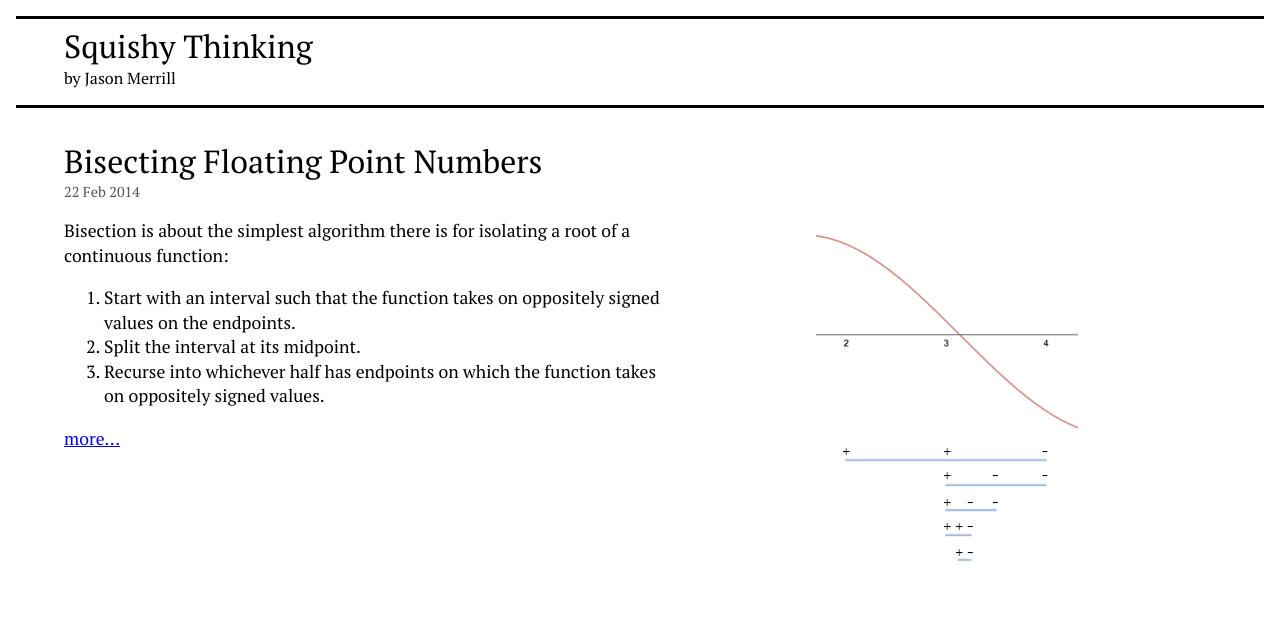
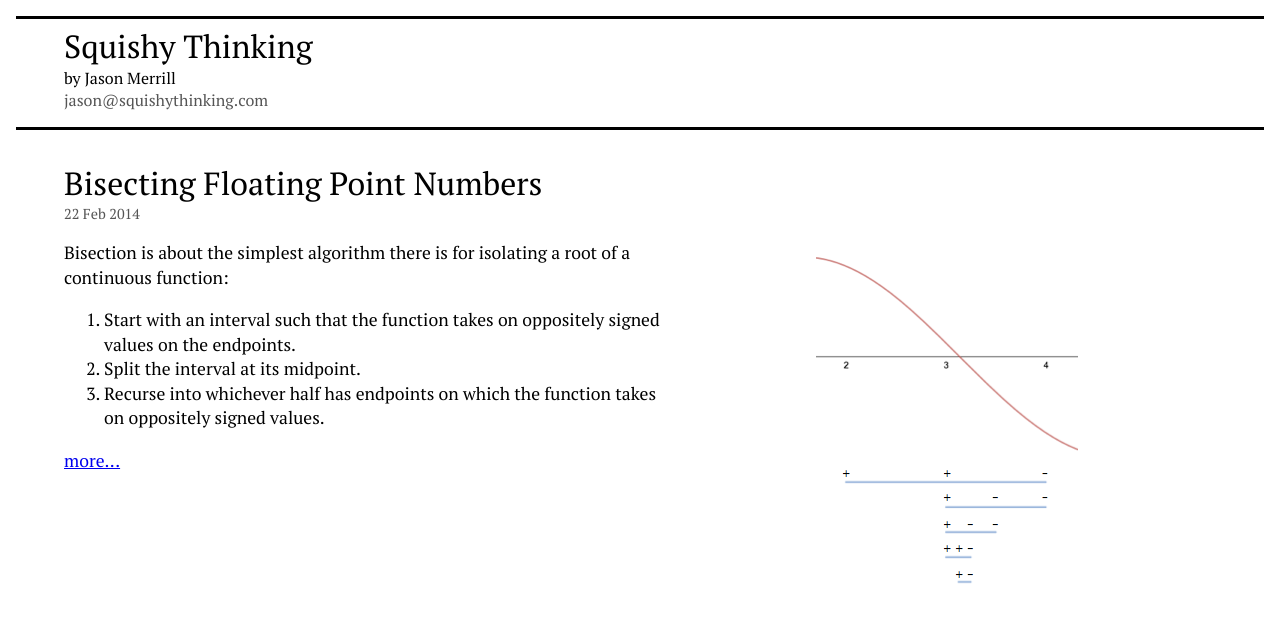
Before and after one commit to jwmerrill/jwmerrill.github.io, a Jekyll site: the page built from index.html, in a window 1280 px wide. Shown: the top 622 px of the page. Built offline with Jekyll 4.4.1, drawn with Linux system fonts in a browser that asks for light colours; nearby versions of some CDN libraries.

Commit message:
Add e-mail address to byline.

```diff
--- a/_layouts/index.html
+++ b/_layouts/index.html
@@ -14,7 +14,7 @@
   <div class="header">
     <div class="header-inner">
       <h1><a href="./">Squishy Thinking</a></h2>
-      <div class="byline">by Jason Merrill</div>
+      <div class="byline">by Jason Merrill<br /><a href="mailto:jason@squishythinking.com">jason@squishythinking.com</a></div>
     </div>
   </div>
   <div class="main">
--- a/_layouts/post.html
+++ b/_layouts/post.html
@@ -13,7 +13,7 @@
   <div class="header">
     <div class="header-inner">
       <h3><a href="/">Squishy Thinking</a></h2>
-      <div class="byline">by Jason Merrill</div>
+      <div class="byline">by Jason Merrill<br /><a href="mailto:jason@squishythinking.com">jason@squishythinking.com</a></div>
     </div>
   </div>
   <div class="main">
--- a/css/style.css
+++ b/css/style.css
@@ -33,6 +33,11 @@ body {
 .header h3, .header h1 {
   margin: 0;
   margin-top: -.3em;
+}
+
+.byline a {
+  text-decoration: none;
+  color: #555;
 }
 
 .main p, .main ul, .main ol, .main .highlight {
@@ -98,7 +103,7 @@ h1 a, h2 a, h3 a {
   text-decoration: none;
 }
 
-h1 a:hover, h2 a:hover, h3 a:hover {
+h1 a:hover, h2 a:hover, h3 a:hover, .byline a:hover {
   text-decoration: underline;
 }
 
```
